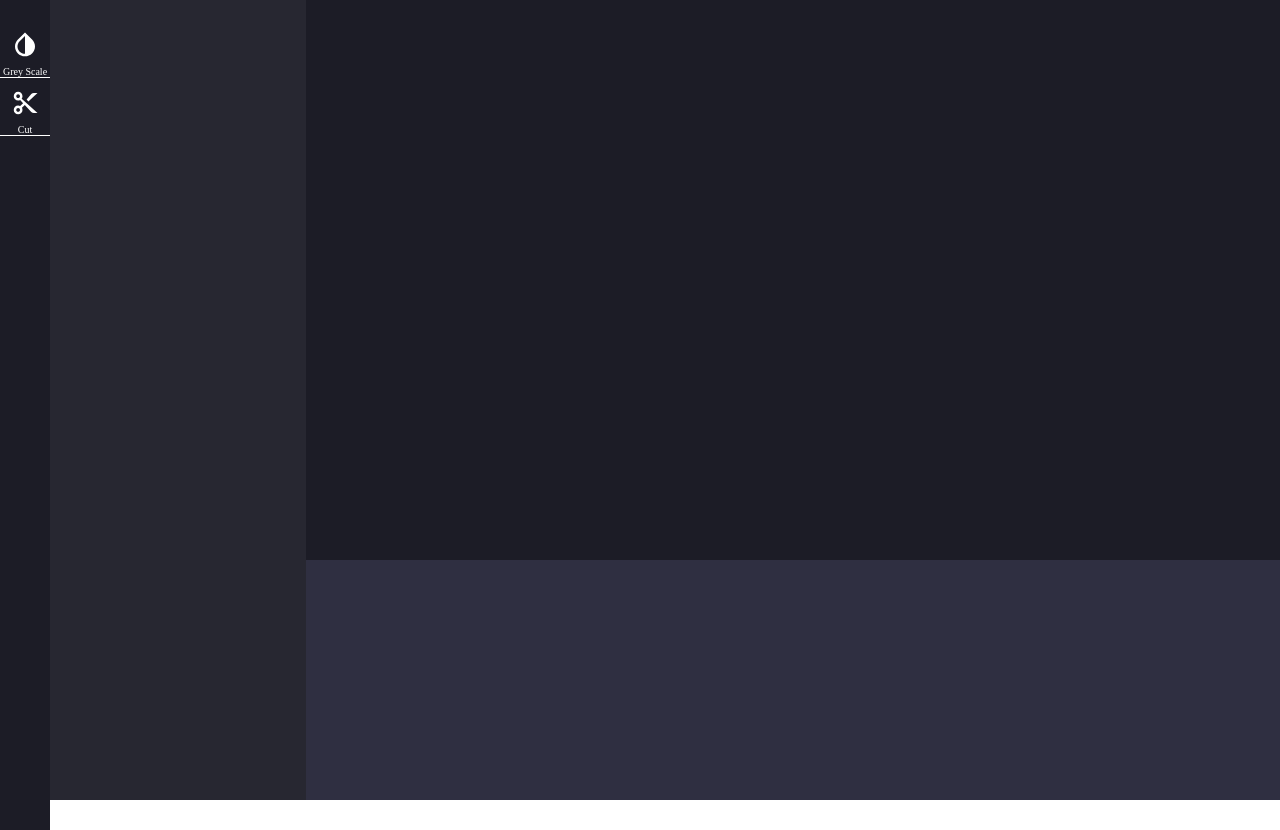
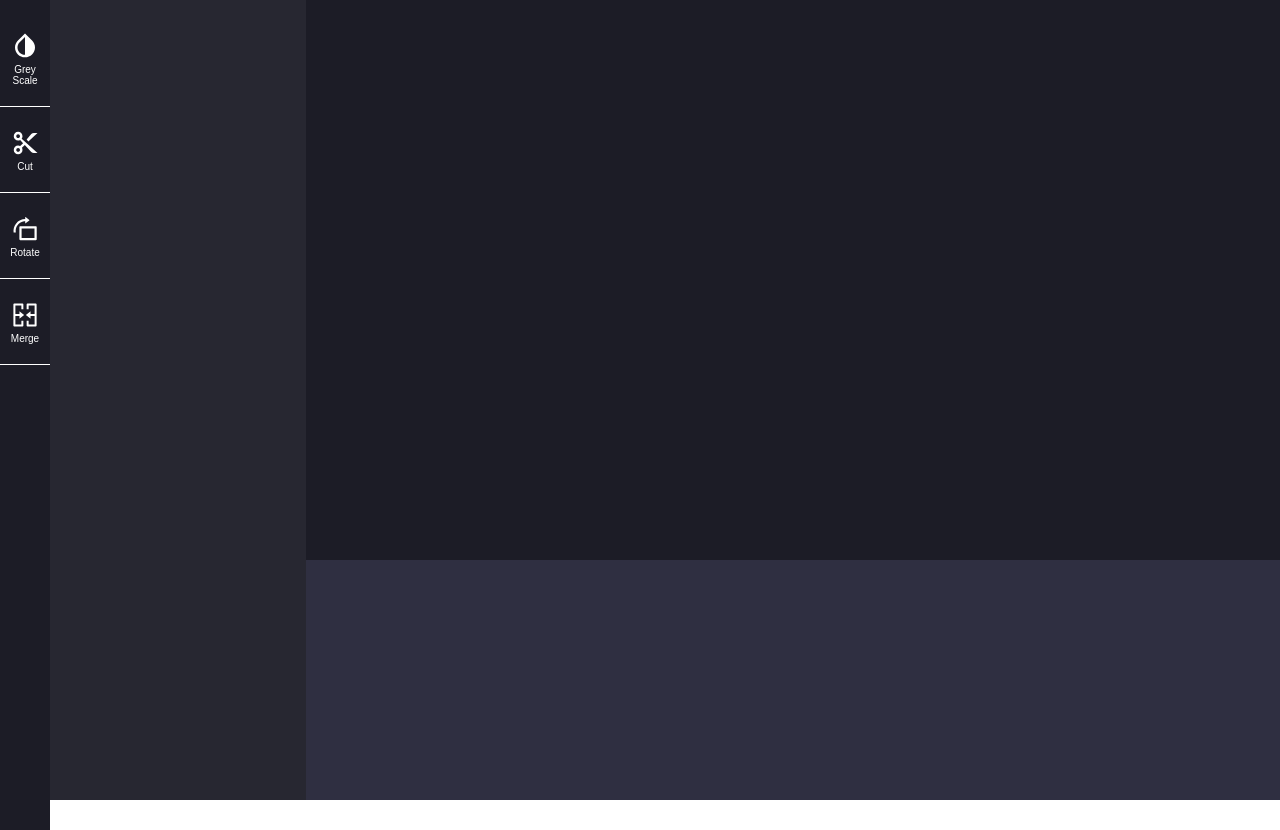
Before and after one commit to VibhorJaiswal/video-editor-pro, a React (Create React App) app in the folder video-editor-pro/: page / in a window 1280 px wide. Built offline with nearby package versions, Linux system fonts and the light colour scheme.

Commit message:
toolsdiv ui

```diff
--- a/video-editor-pro/src/ToolsDiv.js
+++ b/video-editor-pro/src/ToolsDiv.js
@@ -1,18 +1,36 @@
-import toolsdiv from './css/toolsdiv.module.css'
-import {MdOutlineInvertColors} from 'react-icons/md'
-import {BiCut} from 'react-icons/bi'
+import toolsdiv from "./css/toolsdiv.module.css";
+import { MdOutlineInvertColors } from "react-icons/md";
+import { BiCut } from "react-icons/bi";
+import {AiOutlineRotateRight, AiOutlineMergeCells} from 'react-icons/ai'
 
-function ToolsDiv()
-{
-    return(
-        <div className={toolsdiv.area}>
-            <MdOutlineInvertColors size={30} color="white"/>
-            <p>Grey Scale</p>
+function ToolsDiv() {
 
-            <BiCut size={30} color="white" />
-            <p>Cut</p>
-        </div>
-    )
+  return (
+    <div className={toolsdiv.area}>
+
+      <button className={toolsdiv.toolsButton}>
+        <MdOutlineInvertColors size={30} color="white" />
+        <p>Grey Scale</p>
+      </button>
+
+      <button className={toolsdiv.toolsButton}>
+        <BiCut size={30} color="white" />
+        <p>Cut</p>
+      </button>
+
+      <button className={toolsdiv.toolsButton}>
+        <AiOutlineRotateRight size={30} color="white" />
+        <p>Rotate</p>
+      </button>
+
+
+      <button className={toolsdiv.toolsButton}>
+        <AiOutlineMergeCells size={30} color="white" />
+        <p>Merge</p>
+      </button>
+
+    </div>
+  );
 }
 
-export default ToolsDiv
+export default ToolsDiv;
--- a/video-editor-pro/src/css/toolsdiv.module.css
+++ b/video-editor-pro/src/css/toolsdiv.module.css
@@ -14,6 +14,16 @@
 p{
     color: white;
     font-size: 10px;
-    margin-top: 2px;
-    border-bottom: 1px white solid;
+    margin: 0px;
 }
+
+.toolsButton{
+    background: transparent;
+    width: 100%;
+    border-bottom: 1px solid white;
+    border-top: 0px;
+    border-left: 0px;
+    border-right: 0px;
+    margin-bottom: 20px;
+    padding-bottom: 20px;
+}
```
Also changed, not shown: 2 other files (tests, documents, lock files or other folders).
